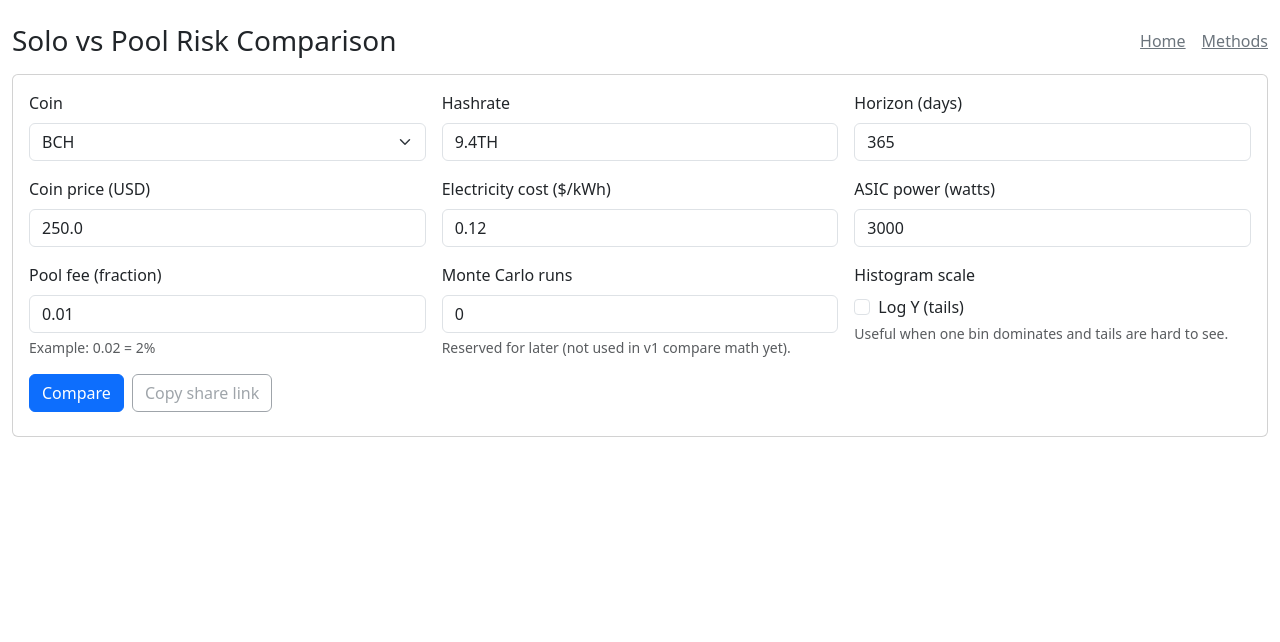
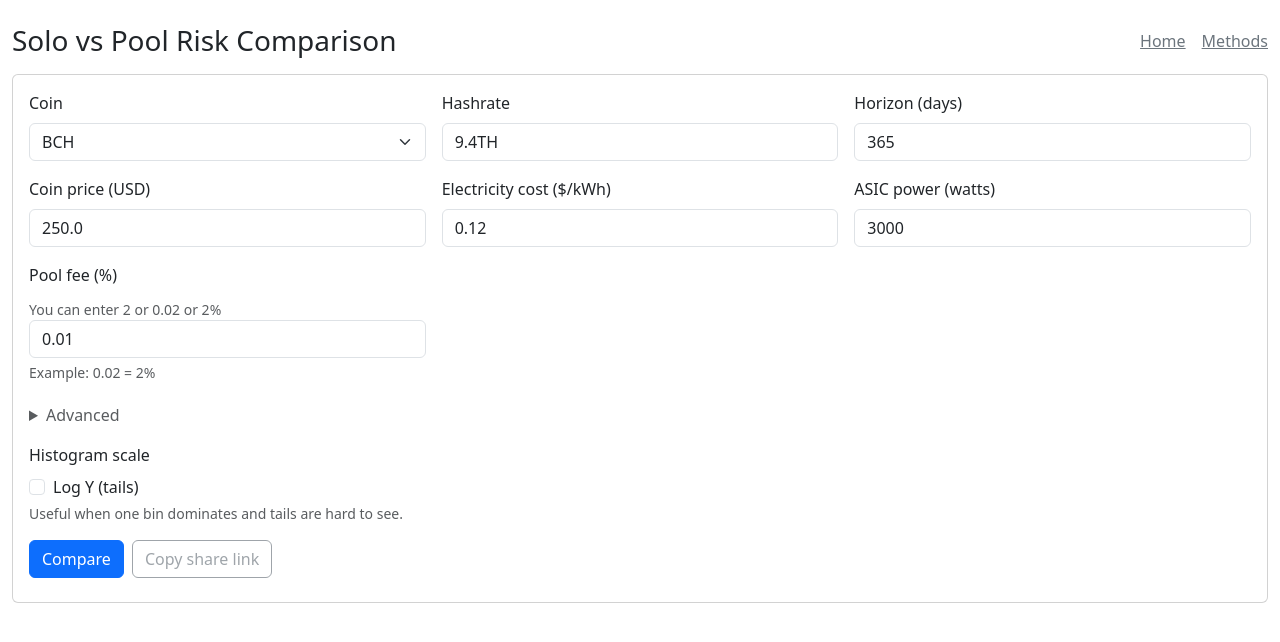
Before and after one commit to heffman/solo-odds, a FastAPI app: page /compare in a window 1280 px wide. Shown: the top 642 px of the page. Run offline with FastAPI, Linux system fonts and the light colour scheme; some libraries are stand-ins or nearby versions.

Commit message:
polish some of the compare report ux

```diff
--- a/web/templates/compare_form.html
+++ b/web/templates/compare_form.html
@@ -7,6 +7,11 @@
   <link href="https://cdn.jsdelivr.net/npm/bootstrap@5.3.3/dist/css/bootstrap.min.css" rel="stylesheet">
   <link rel="stylesheet" href="/static/site.css?v=2.1">
   <script src="https://cdn.jsdelivr.net/npm/chart.js@4.4.1/dist/chart.umd.min.js"></script>
+  <style>
+    .metric-kv { display:flex; justify-content:space-between; gap:1rem; }
+    .metric-kv .k { color: #6c757d; }
+    .metric-kv .v { font-weight: 600; }
+  </style>
 </head>
 <body class="bg-body">
   <div class="container container-narrow py-4">
@@ -57,15 +62,23 @@
           </div>
 
           <div class="col-md-4">
-            <label class="form-label">Pool fee (fraction)</label>
+            <label class="form-label">Pool fee (%)</label>
+            <div class="form-text">You can enter 2 or 0.02 or 2%</div>
             <input name="pool_fee_pct" type="number" step="0.001" class="form-control" value="{{ defaults.pool_fee_pct }}">
             <div class="form-text">Example: 0.02 = 2%</div>
           </div>
 
-          <div class="col-md-4">
-            <label class="form-label">Monte Carlo runs</label>
-            <input name="mc_runs" type="number" class="form-control" value="{{ defaults.mc_runs }}">
-            <div class="form-text">Reserved for later (not used in v1 compare math yet).</div>
+          <div class="col-12">
+            <details class="mt-1">
+              <summary class="text-body-secondary">Advanced</summary>
+              <div class="row g-3 mt-1">
+                <div class="col-md-4">
+                  <label class="form-label">Monte Carlo runs</label>
+                  <input name="mc_runs" type="number" class="form-control" value="{{ defaults.mc_runs }}">
+                  <div class="form-text">Reserved for later (not used in v1 compare math yet).</div>
+                </div>
+              </div>
+            </details>
           </div>
 
           <div class="col-md-4">
@@ -92,7 +105,50 @@
     </div>
 
     <div id="results" style="display:none;">
-      <div class="alert alert-warning fw-semibold" id="regret-alert"></div>
+      <!-- Headline + EV delta -->
+      <div class="card p-3 mb-3">
+        <div class="d-flex flex-wrap align-items-baseline justify-content-between gap-2">
+          <div>
+            <div class="text-body-secondary">Decision signal</div>
+            <div class="h5 mb-0" id="headline"></div>
+            <div class="small text-body-secondary mt-1" id="headline-sub"></div>
+          </div>
+          <div class="text-end">
+            <div class="text-body-secondary">Expected value delta</div>
+            <div class="h5 mb-0" id="ev-delta"></div>
+            <div class="small text-body-secondary mt-1">(Solo EV − Pool EV)</div>
+          </div>
+        </div>
+      </div>
+      <!-- Key probabilities + interpretation -->
+      <div class="row g-3 mb-3">
+        <div class="col-md-6">
+          <div class="card p-3">
+            <div class="text-body-secondary">Key probabilities</div>
+            <div class="mt-2 metric-kv">
+              <div class="k">P(0 blocks)</div>
+              <div class="v" id="p0"></div>
+            </div>
+            <div class="mt-1 metric-kv">
+              <div class="k">P(lose money)</div>
+              <div class="v" id="pneg"></div>
+            </div>
+            <div class="mt-1 metric-kv">
+              <div class="k">P(solo underperforms pool)</div>
+              <div class="v" id="regret"></div>
+            </div>
+          </div>
+        </div>
+        <div class="col-md-6">
+          <div class="card p-3">
+            <div class="text-body-secondary">Interpretation</div>
+            <div class="mt-2" id="meaning"></div>
+            <div class="small text-body-secondary mt-2">
+              Rule of thumb: if <span class="fw-semibold">P(0 blocks)</span> is high, solo behaves like a lottery even if EV is positive.
+            </div>
+          </div>
+        </div>
+      </div>
 
       <div class="row g-3">
         <div class="col-md-6">
@@ -112,7 +168,7 @@
       <div class="row g-3 mt-2">
         <div class="col-12">
           <div class="small text-body-secondary">
-            Lines: <span class="fw-semibold">EV</span>, <span class="fw-semibold">Breakeven (0)</span>. Shaded region indicates <span class="fw-semibold">net &lt; 0</span>.
+            Bars: probability mass by outcome bin. Lines: <span class="fw-semibold">EV</span> and <span class="fw-semibold">Breakeven (0)</span>. Shading: <span class="fw-semibold">net &lt; 0</span>.
           </div>
         </div>
         <div class="col-md-6">
@@ -139,12 +195,47 @@
   const shareStatus = document.getElementById('share-status');
   const logYToggle = document.getElementById('log-y');
 
+  const headlineEl = document.getElementById('headline');
+  const headlineSubEl = document.getElementById('headline-sub');
+  const evDeltaEl = document.getElementById('ev-delta');
+  const p0El = document.getElementById('p0');
+  const pnegEl = document.getElementById('pneg');
+  const regretEl = document.getElementById('regret');
+  const meaningEl = document.getElementById('meaning');
+
   let soloChart = null;
   let deltaChart = null;
+  let lastData = null;
 
   function normalizeHashrate(s) {
     if (s == null) return '';
     return String(s).trim().replace(/\s+/g, '').toUpperCase();
+  }
+
+  function normalizePoolFee(value) {
+    if (value == null) return 0;
+
+    let s = String(value).trim();
+
+    // Handle "2%" style input
+    const hasPercent = s.endsWith('%');
+    if (hasPercent) {
+      s = s.slice(0, -1);
+    }
+
+    let n = Number(s);
+    if (!Number.isFinite(n) || n < 0) return 0;
+
+    // If user typed 2 (meaning 2%), convert to 0.02
+    // Heuristic: anything > 1 is assumed to be percent input.
+    if (n > 1 || hasPercent) {
+      n = n / 100.0;
+    }
+
+    // Clamp to backend-allowed range
+    if (n > 0.25) n = 0.25;
+
+    return n;
   }
 
   function toPayload() {
@@ -158,7 +249,7 @@
     payload.coin_price_usd = Number(payload.coin_price_usd);
     payload.electricity_cost_per_kwh = Number(payload.electricity_cost_per_kwh);
     payload.asic_power_watts = Number(payload.asic_power_watts);
-    payload.pool_fee_pct = Number(payload.pool_fee_pct);
+    payload.pool_fee_pct = normalizePoolFee(payload.pool_fee_pct);
     payload.mc_runs = Number(payload.mc_runs);
 
     return payload;
@@ -294,10 +385,41 @@
   }
 
   function render(data) {
-    const regret = data.comparison.probability_solo_underperforms_pool;
+    lastData = data;
+
+    const p0 = Number(data?.solo?.probability_zero_blocks ?? 0);
+    const pneg = Number(data?.solo?.probability_negative_net ?? 0);
+    const regret = Number(data?.comparison?.probability_solo_underperforms_pool ?? 0);
+
+    const soloEv = Number(data?.solo?.expected_net_usd ?? 0);
+    const poolEv = Number(data?.pool?.expected_net_usd ?? 0);
+    const deltaEv = Number(data?.comparison?.expected_value_delta_usd ?? (soloEv - poolEv));
+
+    const p0Pct = (p0 * 100).toFixed(1);
+    const pnegPct = (pneg * 100).toFixed(1);
     const regretPct = (regret * 100).toFixed(1);
-    document.getElementById('regret-alert').innerText =
-      `Probability solo underperforms pool: ${regretPct}%`;
+
+    if (headlineEl) headlineEl.textContent = `P(solo underperforms pool): ${regretPct}%`;
+    if (headlineSubEl) headlineSubEl.textContent =
+      `Chance solo ends the horizon with less net $ than pool (given these inputs).`;
+    if (evDeltaEl) evDeltaEl.textContent = `${deltaEv >= 0 ? '+' : ''}$${deltaEv.toFixed(2)}`;
+
+    if (p0El) p0El.textContent = `${p0Pct}%`;
+    if (pnegEl) pnegEl.textContent = `${pnegPct}%`;
+    if (regretEl) regretEl.textContent = `${regretPct}%`;
+
+    if (meaningEl) {
+      if (p0 >= 0.85) {
+        meaningEl.innerHTML = `<div class="fw-semibold">Lottery profile.</div>
+          <div class="text-body-secondary">Most outcomes are “0 blocks” (net ≈ −electricity), with rare big wins.</div>`;
+      } else if (p0 >= 0.50) {
+        meaningEl.innerHTML = `<div class="fw-semibold">High variance.</div>
+          <div class="text-body-secondary">A large share of outcomes are 0 blocks; use solo only if you accept long dry spells.</div>`;
+      } else {
+        meaningEl.innerHTML = `<div class="fw-semibold">Less extreme variance.</div>
+          <div class="text-body-secondary">Outcomes are more spread; EV starts to align better with typical results.</div>`;
+      }
+    }
 
     document.getElementById('solo-results').innerHTML = `
       <div>Expected net: $${data.solo.expected_net_usd.toFixed(2)}</div>
@@ -313,6 +435,7 @@
     `;
 
     resultsEl.style.display = 'block';
+    resultsEl.scrollIntoView({ behavior: 'smooth', block: 'start' });
 
     if (soloChart) {
       soloChart.destroy();
@@ -418,9 +541,25 @@
   if (logYToggle) {
     logYToggle.addEventListener('change', () => {
       // If results already shown, re-render charts in-place.
-      if (resultsEl && resultsEl.style.display !== 'none') {
-        // Best effort: rerun compute with same inputs so numbers stay consistent.
-        compute();
+      // Re-render charts only (no network call). Numbers should not change.
+      if (!lastData || !resultsEl || resultsEl.style.display === 'none') return;
+
+      if (soloChart) { soloChart.destroy(); soloChart = null; }
+      if (deltaChart) { deltaChart.destroy(); deltaChart = null; }
+
+      if (lastData.distributions) {
+        soloChart = renderHistogram(
+          'solo-histogram',
+          lastData.distributions.solo_net_usd,
+          'Solo Net (%)',
+          { ev: lastData.distributions.solo_expected_net_usd, ev2: lastData.distributions.pool_expected_net_usd }
+        );
+        deltaChart = renderHistogram(
+          'delta-histogram',
+          lastData.distributions.delta_vs_pool_usd,
+          'Solo - Pool Net (%)',
+          { ev: lastData.distributions.solo_expected_net_usd - lastData.distributions.pool_expected_net_usd }
+        );
       }
     });
   }
```
